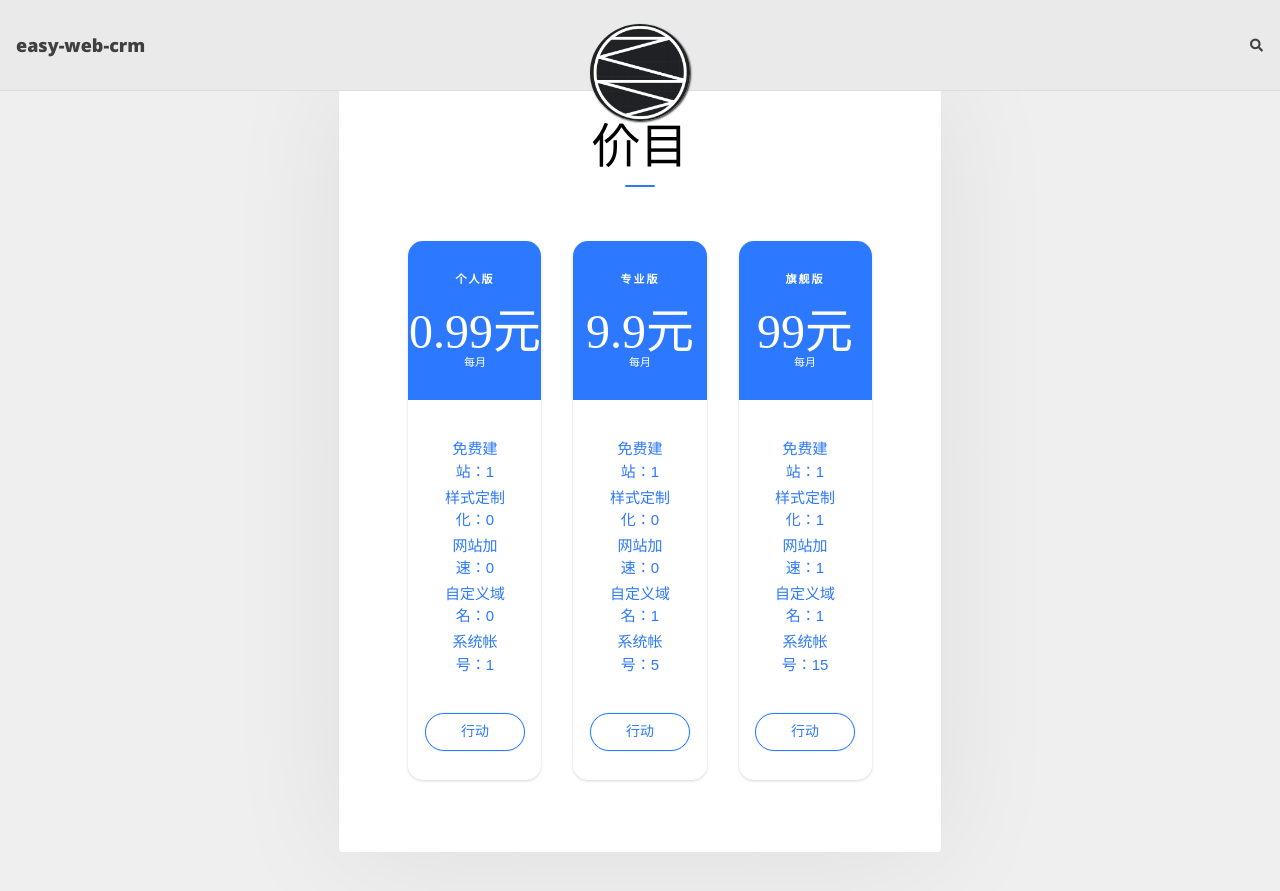
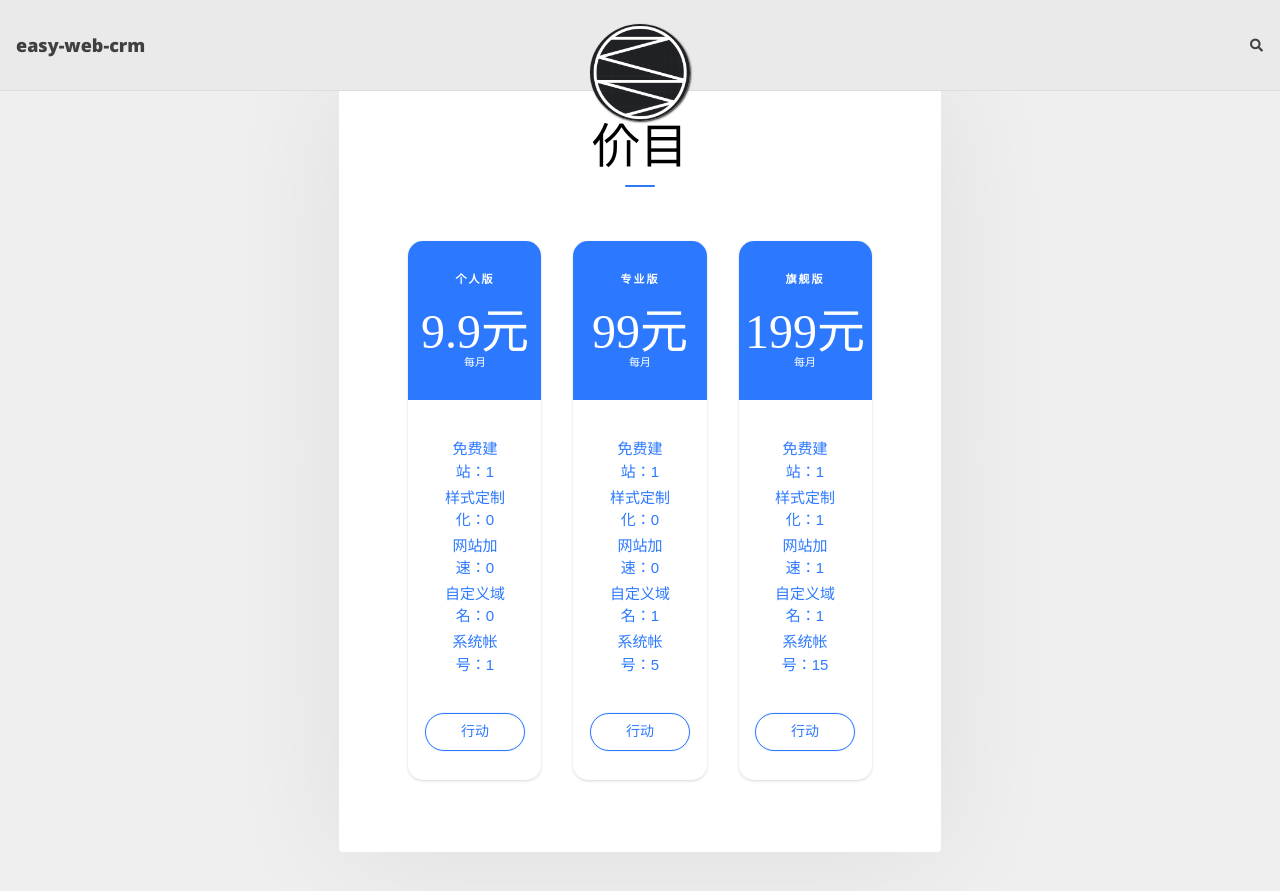
Before and after one commit to memorycancel/easy-web-crm, a Jekyll site: the page built from index.html, in a window 1280 px wide and 900 px high, scrolled down 311 px. Shown: the top 891 px of the window. Built offline with Jekyll 4.4.1, drawn with Linux system fonts in a browser that asks for light colours; nearby versions of some CDN libraries; the list of posts is cut into pages by our own code; comment, search, counter and statistics services are not loaded.

Commit message:
Update index.html

```diff
--- a/index.html
+++ b/index.html
@@ -516,7 +516,7 @@ button {
                 <div class="plan__head">
                     <h3 class="plan__title caps lspg2">个人版</h3>
                     <div class="plan__price">
-                        <span class="price price--monthly">0.99元<span class="plan__type">每月</span></span>
+                        <span class="price price--monthly">9.9元<span class="plan__type">每月</span></span>
                     </div>
                 </div>
                 <div class="plan__features">
@@ -535,7 +535,7 @@ button {
                 <div class="plan__head">
                     <h3 class="plan__title caps lspg2">专业版</h3>
                     <div class="plan__price">
-                        <span class="price price--monthly">9.9元<span class="plan__type">每月</span></span>
+                        <span class="price price--monthly">99元<span class="plan__type">每月</span></span>
                     </div>
                 </div>
                 <div class="plan__features">
@@ -553,7 +553,7 @@ button {
                 <div class="plan__head">
                     <h3 class="plan__title caps lspg2">旗舰版</h3>
                     <div class="plan__price">
-                        <span class="price price--monthly">99元<span class="plan__type">每月</span></span>
+                        <span class="price price--monthly">199元<span class="plan__type">每月</span></span>
                     </div>
                 </div>
                 <div class="plan__features">
```
